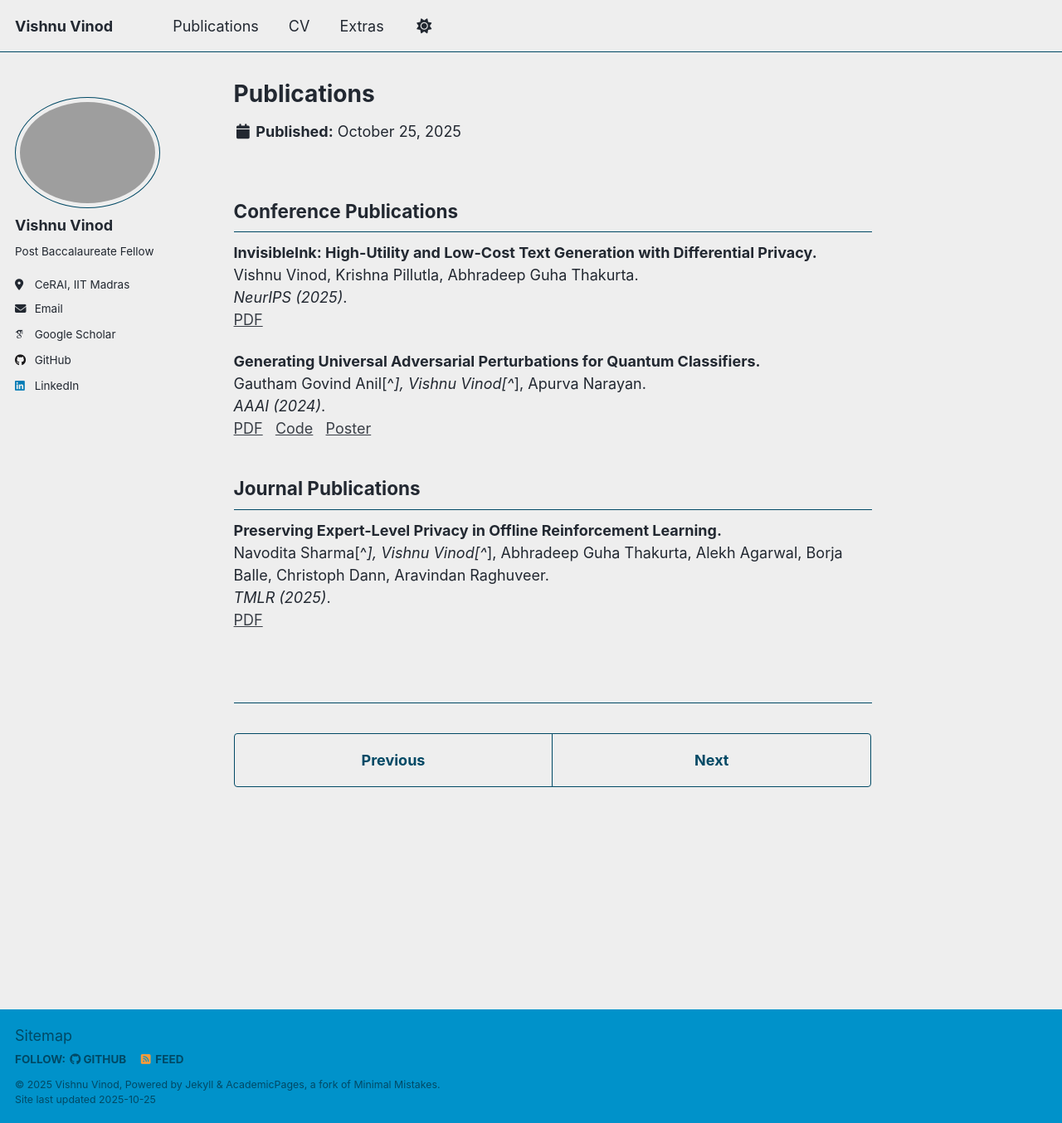
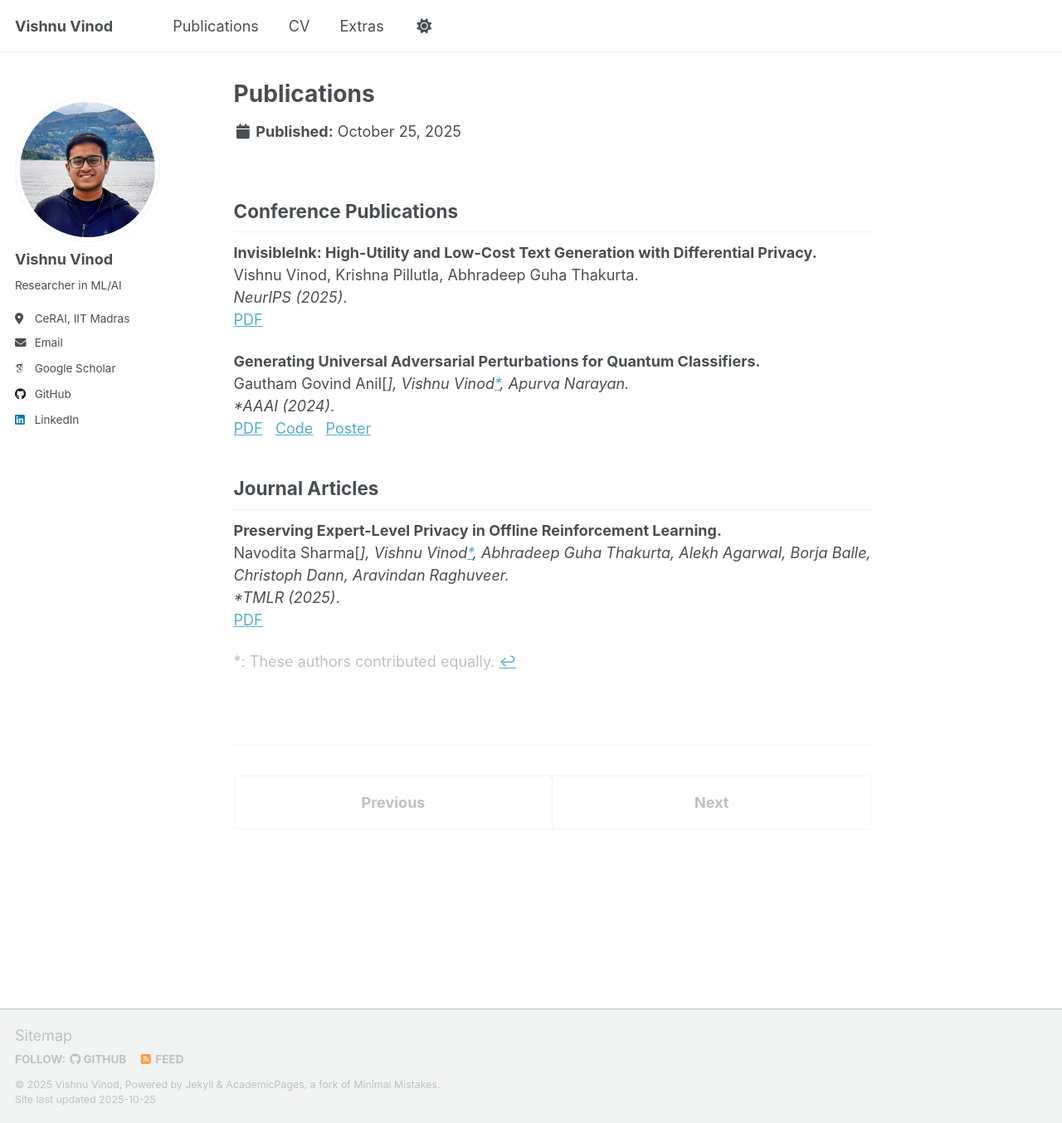
Before and after one commit to vishnuvind/vishnuvind.github.io, a Jekyll site: the page built from _pages/publications.md, in a window 1280 px wide and 1354 px high. Shown: the whole window at 83% size. Built offline with Jekyll 4.4.1, drawn with Linux system fonts in a browser that asks for light colours; some web fonts are replaced; a script that is not in the unit is left out.

Commit message:
Modify footnote

```diff
--- a/_config.yml
+++ b/_config.yml
@@ -8,7 +8,7 @@
 
 # Basic Site Settings
 locale                   : "en-US"
-site_theme               : "air" # Currently available options are "default", "air"
+site_theme               : "default" # Currently available options are "default", "air"
 title                    : "Vishnu Vinod"
 title_separator          : "-"
 name                     : &name "Vishnu Vinod"
@@ -23,10 +23,10 @@ repository               : "vishnuvind/vishnuvind.github.io"
 #               Additional customization can be done by editing /_includes/author-profile.html
 author:
   # Biographic information
-  avatar           : "profile1.png"
+  avatar           : "profile1.jpg"
   name             : "Vishnu Vinod"
   pronouns         : # "he/him"
-  bio              : "Post Baccalaureate Fellow"
+  bio              : "Researcher in ML/AI"
   location         : "CeRAI, IIT Madras"
   employer         : # CeRAI, IIT Madras
   uri              : # URL
--- a/_pages/publications.md
+++ b/_pages/publications.md
@@ -22,16 +22,25 @@ Vishnu Vinod, Krishna Pillutla, Abhradeep Guha Thakurta.
 [PDF](https://arxiv.org/pdf/2507.02974)  &nbsp;
 
 **Generating Universal Adversarial Perturbations for Quantum Classifiers.**
-Gautham Govind Anil[^*], Vishnu Vinod[^*], Apurva Narayan.
+Gautham Govind Anil[*], Vishnu Vinod[*], Apurva Narayan.
 *AAAI (2024)*.
 [PDF](https://arxiv.org/pdf/2402.08648)  &nbsp;
 [Code](https://github.com/Idsl-group/QuGAP) &nbsp;
 [Poster](/papers/qugap_aaai_2024_poster.pdf) &nbsp;
 
 
-## Journal Publications
+## Journal Articles
 
 **Preserving Expert-Level Privacy in Offline Reinforcement Learning.**
-Navodita Sharma[^*], Vishnu Vinod[^*], Abhradeep Guha Thakurta, Alekh Agarwal, Borja Balle, Christoph Dann, Aravindan Raghuveer.
+Navodita Sharma[*], Vishnu Vinod[*], Abhradeep Guha Thakurta, Alekh Agarwal, Borja Balle, Christoph Dann, Aravindan Raghuveer.
 *TMLR (2025)*.
 [PDF](https://openreview.net/pdf?id=2bj0eVgCdO)  &nbsp;
+
+
+
+<p id="fn1" class="footnote">
+  *: These authors contributed equally.
+  <a href="#fnref1" title="return to text">↩</a>
+</p>
+
+[*]: #fn1
```
